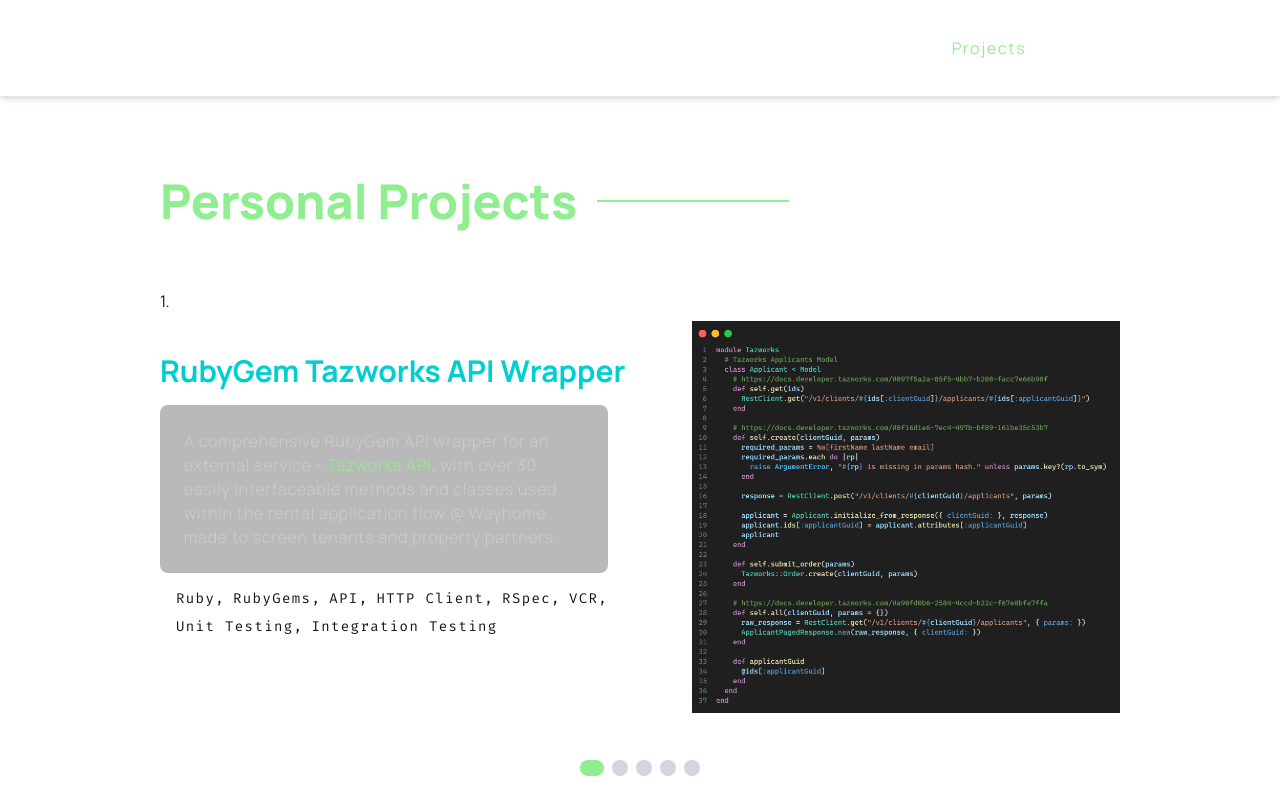
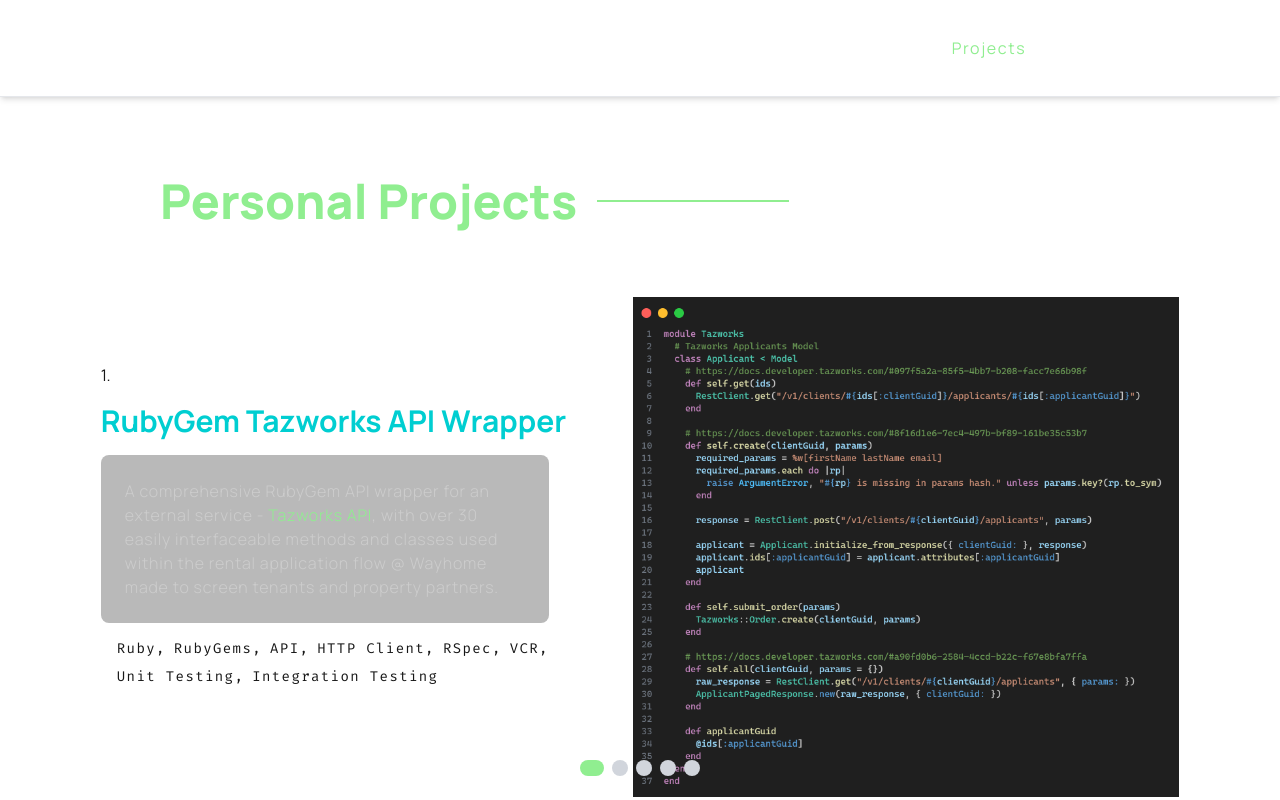
Before and after one commit to 19peytonsmith/my-portfolio, a Next.js app: page /projects in a window 1280 px wide. Built offline with nearby package versions, Linux system fonts and the light colour scheme.

Commit message:
wider max width for projects

```diff
--- a/src/app/projects/page.tsx
+++ b/src/app/projects/page.tsx
@@ -136,14 +136,14 @@
           <span>Personal Projects</span>
           <span className="after-light-line"></span>
         </h1>
-        <p className="text-gray">{index + 1}.</p>
       </div>
-      <div className="w-full max-w-5xl px-6 sm:px-8 mx-auto">
+      <div className="w-full max-w-7xl px-6 sm:px-8 mx-auto">
         <div
-          className={`flex flex-col md:flex-row items-center gap-8
+          className={`flex flex-col md:flex-row justify-center items-center gap-8
           ${index % 2 === 1 ? "md:flex-row-reverse" : ""}`}
         >
           <div className="flex flex-col gap-4 md:items-start items-center max-w-[500px]">
+            <p className="text-gray">{index + 1}.</p>
             <h1 className="text-3xl font-bold text-title md:text-left text-center">
               {project.name}
             </h1>
```
